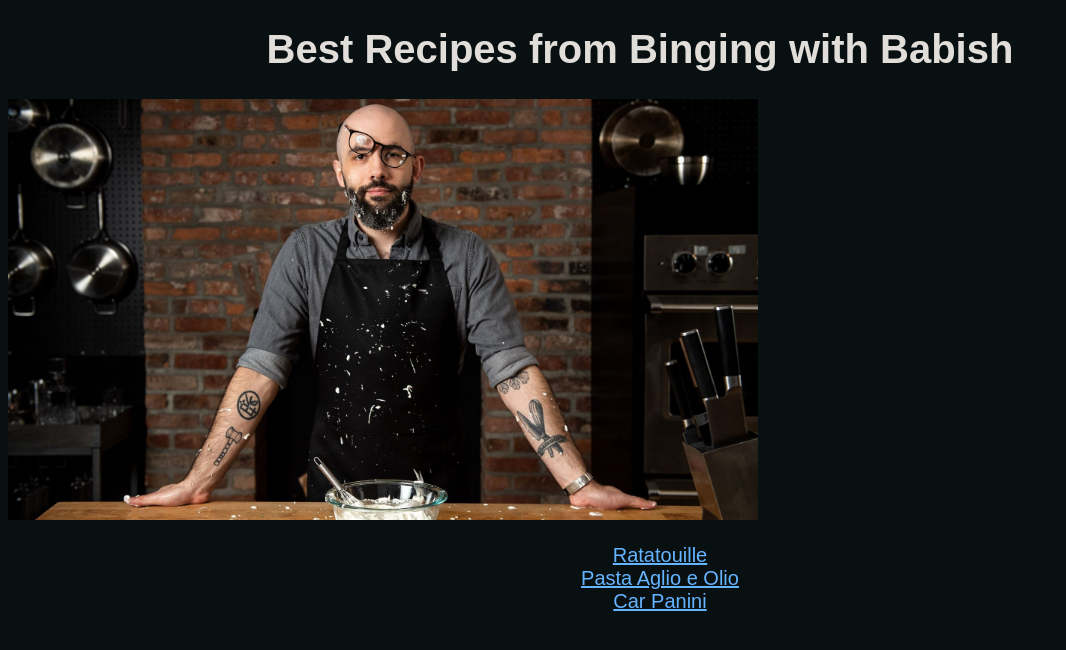
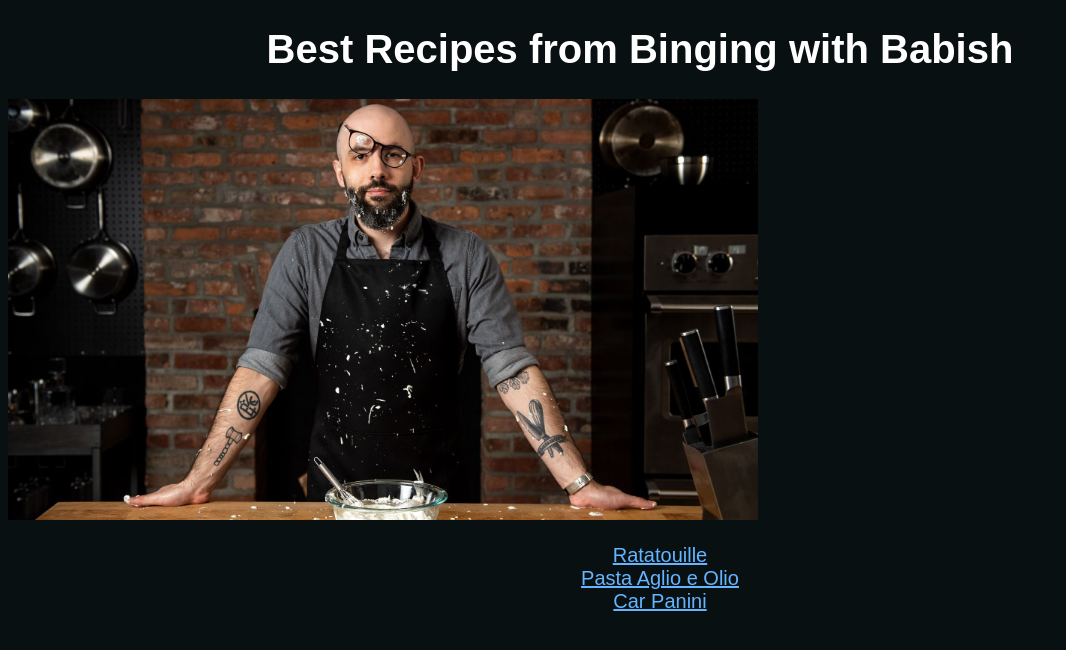
Before and after one commit to armonaDC/odin-recipes, a plain HTML site: page index.html in a window 1280 px wide. Shown: the whole page, without its empty margins (0-1066 px from the left). Drawn offline with Linux system fonts and the light colour scheme.

Commit message:
updated text and header colors

```diff
--- a/style.css
+++ b/style.css
@@ -1,13 +1,13 @@
 body{
     font-family: Arial, Helvetica, sans-serif;
-    background-color: #091012;
-    color:#C1BBB3;
+    background-color: #091012; /*#111827 is a nice dark blue that may be a good color #091012 is the original background color I settled on*/
+    color:#D1D5DB;
 }
 
 .header{
     font-size: 40px;
     text-align: center;
-    color: #E1DEDA;
+    color: #FFFFFF;
 }
 
 .list{
```
